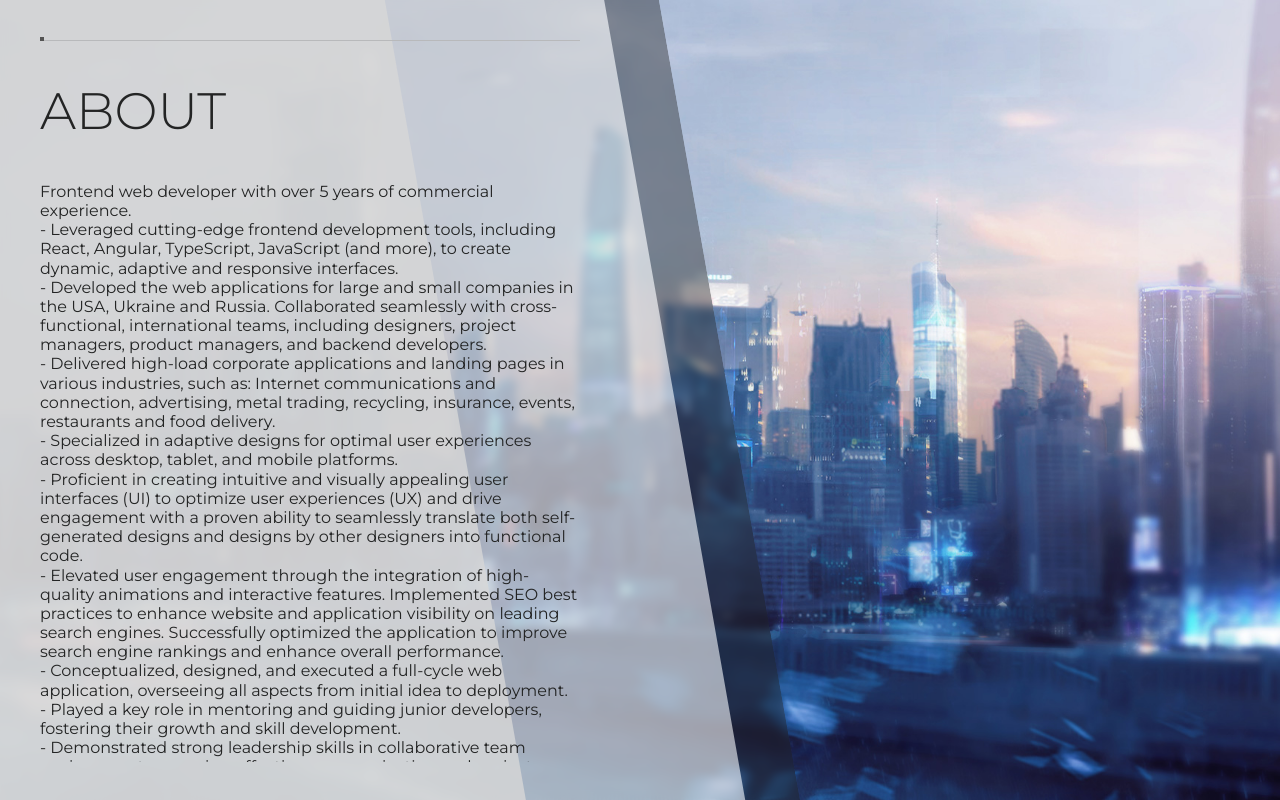
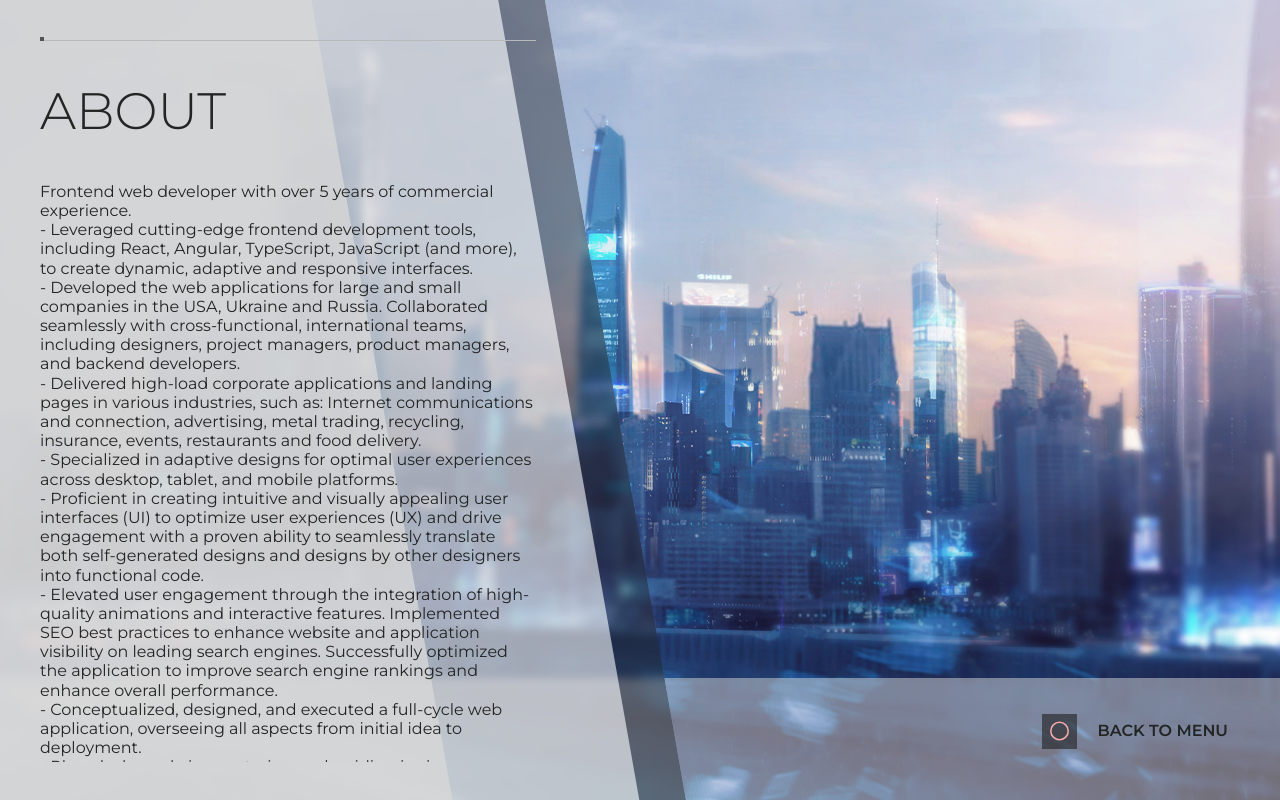
Before and after one commit to aidera/portfolio, a React (Vite) app: page /about in a window 1280 px wide. Built offline with nearby package versions, Linux system fonts and the light colour scheme.

Commit message:
Added page menu

```diff
--- /dev/null
+++ b/src/assets/icons/CircleIcon.tsx
@@ -0,0 +1,13 @@
+export default function CircleIcon() {
+  return (
+    <svg
+      xmlns="http://www.w3.org/2000/svg"
+      width="24"
+      height="24"
+      viewBox="0 0 24 24"
+      fill="none"
+    >
+      <circle cx="12" cy="12" r="11" stroke="#F3A9A9" strokeWidth="2" />
+    </svg>
+  );
+}
--- /dev/null
+++ b/src/components/BackToMenuButton/BackToMenuButton.tsx
@@ -0,0 +1,6 @@
+import IconedButton from '../_ui/IconedButton/IconedButton';
+import CircleIcon from '../../assets/icons/CircleIcon';
+
+export default function BackToMenuButton() {
+  return <IconedButton text="Back to Menu" link='/' icon={<CircleIcon />} />;
+}
--- a/src/components/PageWithViewer/PageWithViewerContent/PageWithViewerContent.module.scss
+++ b/src/components/PageWithViewer/PageWithViewerContent/PageWithViewerContent.module.scss
@@ -1,7 +1,6 @@
 .container {
   height: 100vh;
-  width: 70vw;
-  min-width: 900px;
+  width: 60vw;
   position: relative;
   overflow: hidden;
   z-index: 2;
@@ -78,7 +77,11 @@
     top: 0;
 
     @media (max-width: 1000px) {
-      display: none;
+      width: 100%;
+      height: 50px;
+      position: relative;
+      background: rgba(0, 0, 0, 0.7);
+      backdrop-filter: blur(4px);
     }
   }
 }
@@ -88,17 +91,18 @@
   padding: 40px;
   height: 100vh;
   width: 45vw;
-  min-width: 620px;
   z-index: 4;
 
   @media (max-width: 1000px) {
     min-width: unset;
     height: auto;
     width: 100%;
+    padding-top: 100px;
   }
 
   @media (max-width: 748px) {
     padding: 40px 20px;
+    padding-top: 100px;
   }
 }
 
--- a/src/components/PageWithViewer/PageWithViewerViewer/PageWithViewerViewer.module.scss
+++ b/src/components/PageWithViewer/PageWithViewerViewer/PageWithViewerViewer.module.scss
@@ -22,18 +22,22 @@
   }
 
   .line {
-    background: rgba(30, 30, 30, 0.4);
-    height: 100%;
     position: absolute;
     width: 100%;
-    height: 50px;
+    padding: 24px 24px 40px 24px;
     right: 0;
     bottom: 0;
     z-index: 2;
-    display: none;
+    background: rgba(215, 215, 215, 0.5);
+    display: flex;
+    align-items: center;
+    justify-content: flex-end;
+    gap: 4px;
+    flex-wrap: wrap;
 
     @media (max-width: 1000px) {
-        display: block;
+      padding: 12px;
+      justify-content: flex-start;
     }
   }
 }
--- a/src/components/PageWithViewer/PageWithViewerViewer/PageWithViewerViewer.tsx
+++ b/src/components/PageWithViewer/PageWithViewerViewer/PageWithViewerViewer.tsx
@@ -1,11 +1,19 @@
-import { PropsWithChildren } from 'react';
+import { PropsWithChildren, ReactNode } from 'react';
 import styles from './PageWithViewerViewer.module.scss';
 
-export default function PageWithViewerViewer(props: PropsWithChildren) {
+interface PageWithViewerViewerProps extends PropsWithChildren {
+  menuItems?: ReactNode[];
+}
+
+export default function PageWithViewerViewer(props: PageWithViewerViewerProps) {
   return (
     <div className={styles.container}>
       {props.children}
-      <div className={styles.line}></div>
+      <div className={styles.line}>
+        {props.menuItems && props.menuItems.map(el => {
+          return <div key={el?.toString()}>{el}</div>
+        })}
+      </div>
     </div>
   );
 }
--- /dev/null
+++ b/src/components/_ui/IconedButton/IconedButton.module.scss
@@ -0,0 +1,109 @@
+.button {
+  position: relative;
+  padding: 8px 16px;
+  height: 58px;
+  display: inline-flex;
+  align-items: center;
+  user-select: none;
+  max-width: 100%;
+
+  &.active {
+    .borders {
+      opacity: 1;
+
+      span {
+        transform: translate(0, 0);
+      }
+    }
+  }
+}
+
+.background {
+  position: absolute;
+  width: 100%;
+  height: 100%;
+  top: 0;
+  left: 0;
+  overflow: hidden;
+}
+
+.content {
+  position: relative;
+  width: 100%;
+  height: 100%;
+  display: flex;
+  gap: 8px;
+  align-items: center;
+  justify-content: center;
+}
+
+.icon {
+  padding: 8px;
+  background: rgba(30, 30, 30, 0.6);
+  display: flex;
+  justify-content: center;
+  align-items: center;
+  width: 35px;
+  height: 35px;
+}
+
+.text {
+  color: var(--text-color);
+  font-weight: 600;
+  text-transform: uppercase;
+  position: relative;
+  padding: 8px 12px;
+  font-size: 16px;
+  display: block;
+  text-align: left;
+  transition: 0.1s;
+}
+
+.borders {
+  width: 100%;
+  height: 100%;
+  position: absolute;
+  left: 0;
+  top: 0;
+  transition: 0.3s;
+  opacity: 0;
+
+  span {
+    position: absolute;
+    width: 14px;
+    height: 14px;
+    transition: 0.3s;
+
+    &:nth-child(1) {
+      top: 0;
+      left: 0;
+      border-top: 2px solid var(--border-color);
+      border-left: 2px solid var(--border-color);
+      transform: translate(-16px, -16px);
+    }
+
+    &:nth-child(2) {
+      top: 0;
+      right: 0;
+      border-top: 2px solid var(--border-color);
+      border-right: 2px solid var(--border-color);
+      transform: translate(16px, -16px);
+    }
+
+    &:nth-child(3) {
+      bottom: 0;
+      right: 0;
+      border-bottom: 2px solid var(--border-color);
+      border-right: 2px solid var(--border-color);
+      transform: translate(16px, 16px);
+    }
+
+    &:nth-child(4) {
+      bottom: 0;
+      left: 0;
+      border-bottom: 2px solid var(--border-color);
+      border-left: 2px solid var(--border-color);
+      transform: translate(-16px, 16px);
+    }
+  }
+}
--- /dev/null
+++ b/src/components/_ui/IconedButton/IconedButton.tsx
@@ -0,0 +1,92 @@
+import { ReactNode, useEffect, useRef, useState } from 'react';
+import styles from './IconedButton.module.scss';
+import { playSound } from '../../../utils/sounds';
+import classNames from 'classnames';
+import rippleEffect from '../../../utils/ripple-effect';
+import { Link } from 'react-router-dom';
+
+interface IconedButtonProps {
+  text: string;
+  icon: ReactNode;
+  className?: string;
+  onClick?: () => void;
+  link?: string;
+}
+
+export default function IconedButton(props: IconedButtonProps) {
+  const backgroundRef = useRef<HTMLDivElement>(null);
+  const [isActive, setIsActive] = useState<boolean>(false);
+
+  useEffect(() => {
+    if (isActive) {
+      playSound('hover');
+    }
+  }, [isActive]);
+
+  const mouseOverHandler = () => {
+    setIsActive(true);
+  };
+
+  const innerContent = () => {
+    return (
+      <>
+        <div ref={backgroundRef} className={styles.background}></div>
+
+        <div className={styles.borders}>
+          <span></span>
+          <span></span>
+          <span></span>
+          <span></span>
+        </div>
+
+        <div className={styles.content}>
+          <div className={styles.icon}>{props.icon}</div>
+          <span className={styles.text}>{props.text}</span>
+        </div>
+      </>
+    );
+  };
+
+  if (props.link) {
+    return (
+      <Link
+        to={props.link}
+        className={classNames(
+          styles.button,
+          isActive && styles.active,
+          props.className
+        )}
+        onClick={(event) => {
+          rippleEffect(event, backgroundRef.current, props.onClick);
+        }}
+        onMouseOver={mouseOverHandler}
+        onMouseLeave={() => {
+          setIsActive(false);
+        }}
+        onBlur={() => setIsActive(false)}
+      >
+        {innerContent()}
+      </Link>
+    );
+  }
+
+  return (
+    <button
+      className={classNames(
+        styles.button,
+        isActive && styles.active,
+        props.className
+      )}
+      onClick={(event) => {
+        rippleEffect(event, backgroundRef.current, props.onClick);
+      }}
+      onMouseOver={mouseOverHandler}
+      onMouseLeave={() => {
+        setIsActive(false);
+      }}
+      onBlur={() => setIsActive(false)}
+    >
+      {innerContent()}
+    </button>
+  );
+}
--- a/src/pages/AboutPage/AboutPage.tsx
+++ b/src/pages/AboutPage/AboutPage.tsx
@@ -1,3 +1,4 @@
+import BackToMenuButton from '../../components/BackToMenuButton/BackToMenuButton';
 import PageWithViewer from '../../components/PageWithViewer/PageWithViewer';
 import PageWithViewerContent from '../../components/PageWithViewer/PageWithViewerContent/PageWithViewerContent';
 import PageWithViewerViewer from '../../components/PageWithViewer/PageWithViewerViewer/PageWithViewerViewer';
@@ -56,7 +57,7 @@ export default function AboutPage() {
           environments, ensuring effective communication and project execution.
         </p>
       </PageWithViewerContent>
-      <PageWithViewerViewer>
+      <PageWithViewerViewer menuItems={[<BackToMenuButton />]}>
         <img src={'/assets/images/bg1.png'} />
       </PageWithViewerViewer>
     </PageWithViewer>
```
Also changed, not shown: src/components/BackToMenuButton/BackToMenuButton.module.scss (added).
